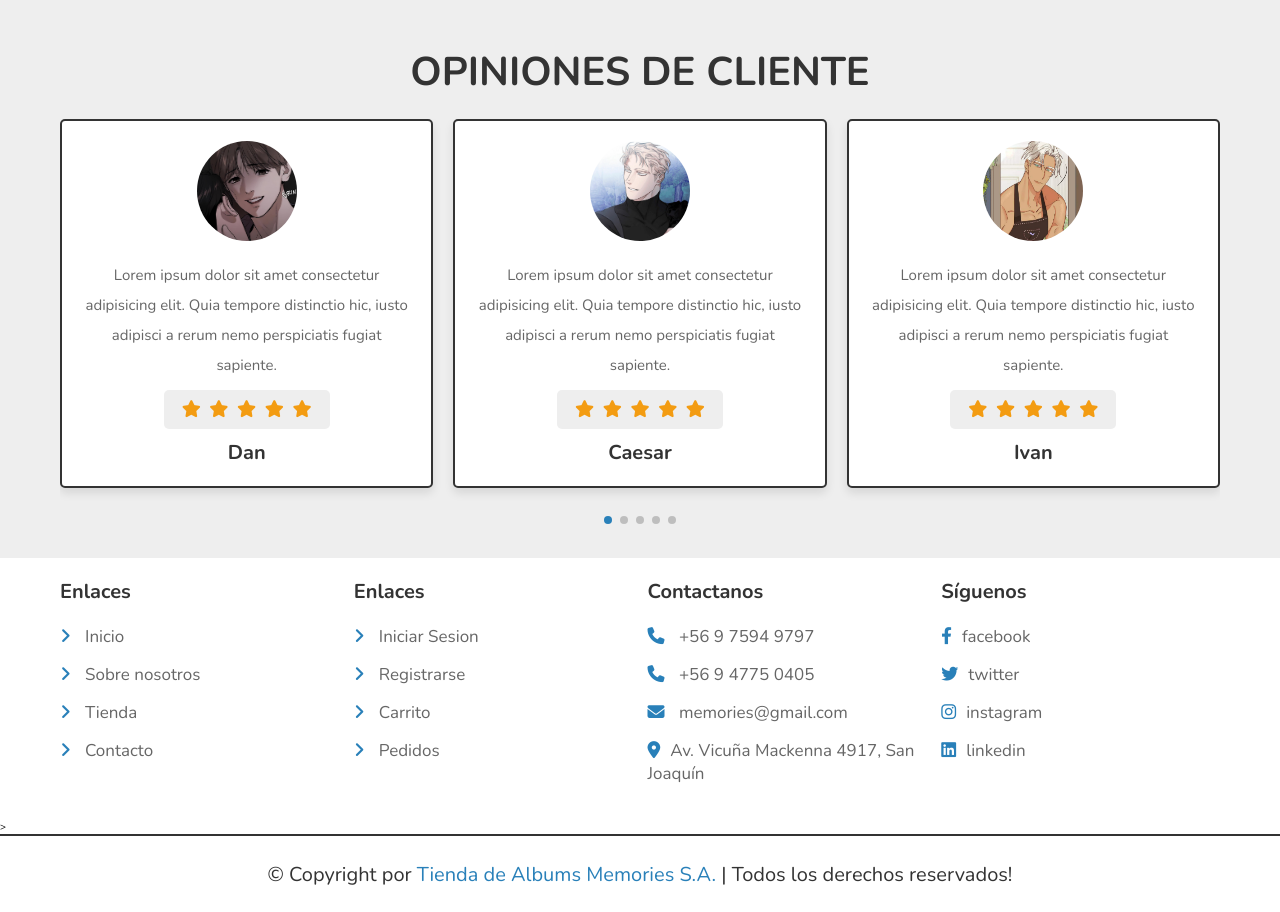
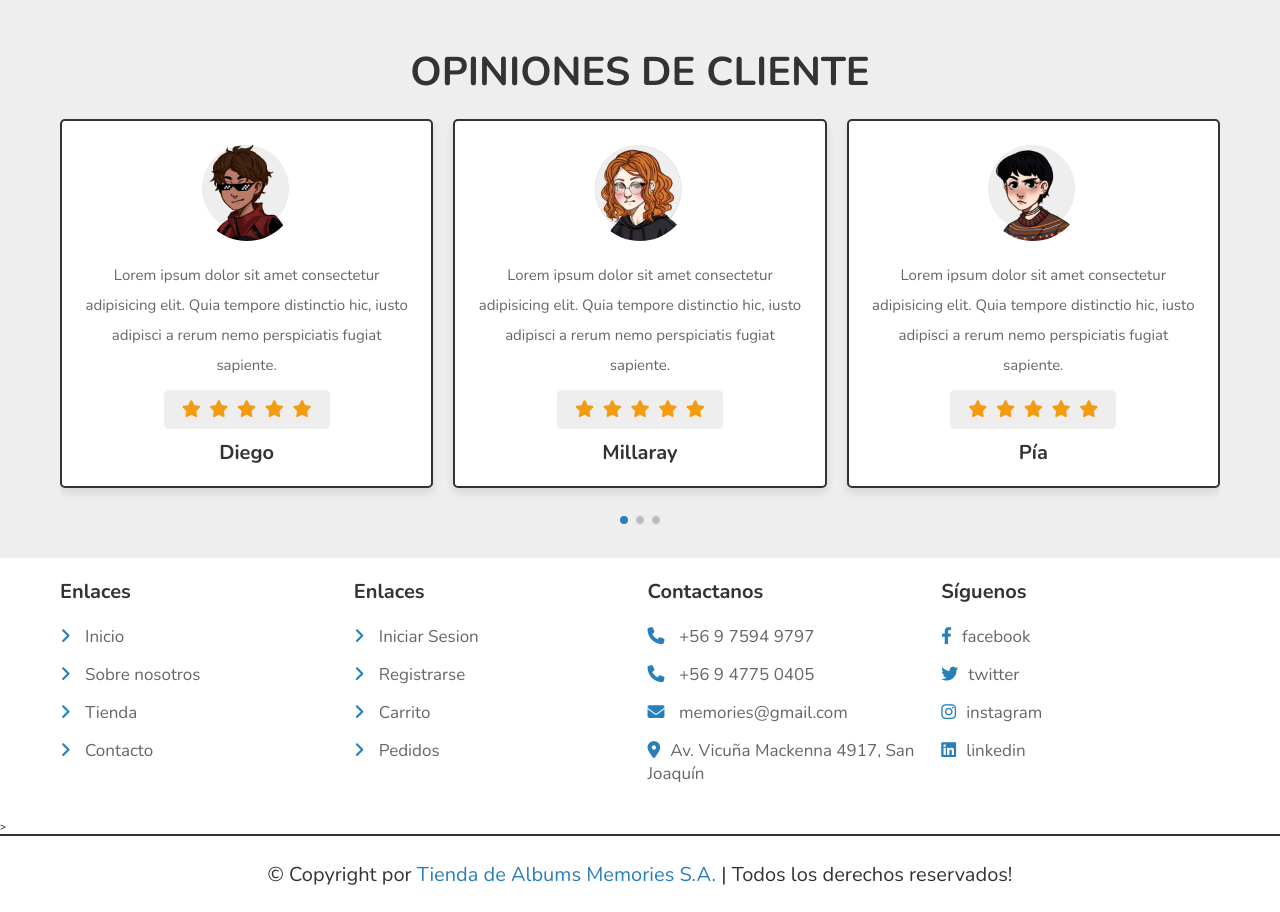
Before and after one commit to aleejandra2/Tercera_Prueba, a Django app: page /nosotros/ in a window 1280 px wide. Shown: the part 975-1887 px from the top of the page. Run offline with Django 4.2, Linux system fonts and the light colour scheme; some libraries are stand-ins or nearby versions.

Commit message:
cambios
se eliminaron y agregaron imagenes de cada uno de los integrantes

```diff
--- a/store/templates/store/nosotros.html
+++ b/store/templates/store/nosotros.html
@@ -37,7 +37,7 @@
         <div class="swiper-wrapper">
 
            <div class="swiper-slide slide">
-              <img src="{% static 'images/Dan.jpeg' %}" alt="">
+              <img src="{% static 'images/diego.png' %}" alt="">
               <p>Lorem ipsum dolor sit amet consectetur adipisicing elit. Quia tempore distinctio hic, iusto adipisci a rerum nemo perspiciatis fugiat sapiente.</p>
               <div class="stars">
                  <i class="fas fa-star"></i>
@@ -46,11 +46,11 @@
                  <i class="fas fa-star"></i>
                  <i class="fas fa-star"></i>
               </div>
-              <h3> Dan</h3>
+              <h3> Diego</h3>
            </div>
 
            <div class="swiper-slide slide">
-              <img src="{% static 'images/Caesar.jpeg' %}" alt="">
+              <img src="{% static 'images/milla.png' %}" alt="">
               <p>Lorem ipsum dolor sit amet consectetur adipisicing elit. Quia tempore distinctio hic, iusto adipisci a rerum nemo perspiciatis fugiat sapiente.</p>
               <div class="stars">
                  <i class="fas fa-star"></i>
@@ -59,11 +59,11 @@
                  <i class="fas fa-star"></i>
                  <i class="fas fa-star"></i>
                </div>
-               <h3>Caesar</h3>
+               <h3>Millaray</h3>
             </div>
 
            <div class="swiper-slide slide">
-              <img src="{% static 'images/Ivan.jpeg' %}" alt="">
+              <img src="{% static 'images/pia.png' %}" alt="">
               <p>Lorem ipsum dolor sit amet consectetur adipisicing elit. Quia tempore distinctio hic, iusto adipisci a rerum nemo perspiciatis fugiat sapiente.</p>
               <div class="stars">
                  <i class="fas fa-star"></i>
@@ -72,33 +72,7 @@
                  <i class="fas fa-star"></i>
                  <i class="fas fa-star"></i>
                </div>
-              <h3> Ivan </h3>
-           </div>
-
-           <div class="swiper-slide slide">
-              <img src="{% static 'images/Dooshik.jpeg' %}" alt="">
-              <p>Lorem ipsum dolor sit amet consectetur adipisicing elit. Quia tempore distinctio hic, iusto adipisci a rerum nemo perspiciatis fugiat sapiente.</p>
-              <div class="stars">
-                 <i class="fas fa-star"></i>
-                 <i class="fas fa-star"></i>
-                 <i class="fas fa-star"></i>
-                 <i class="fas fa-star"></i>
-                 <i class="fas fa-star"></i>
-               </div>
-               <h3>Dooshik</h3>
-           </div>
-
-           <div class="swiper-slide slide">
-              <img src="{% static 'images/Jooha.jpeg' %}" alt="">
-              <p>Lorem ipsum dolor sit amet consectetur adipisicing elit. Quia tempore distinctio hic, iusto adipisci a rerum nemo perspiciatis fugiat sapiente.</p>
-              <div class="stars">
-                 <i class="fas fa-star"></i>
-                 <i class="fas fa-star"></i>
-                 <i class="fas fa-star"></i>
-                 <i class="fas fa-star"></i>
-                 <i class="fas fa-star-half-alt"></i>
-              </div>
-              <h3>Jooha</h3>
+              <h3> Pía </h3>
            </div>
 
          </div>
```
Also changed, not shown: store/static/images/Caesar.jpeg (deleted), store/static/images/Dan.jpeg (deleted), store/static/images/Dooshik.jpeg (deleted), store/static/images/Ivan.jpeg (deleted), store/static/images/Ivan_RPrsFNR.jpeg (deleted), store/static/images/Ivan_ylykios.jpeg (deleted), store/static/images/Jooha.jpeg (deleted), store/static/images/diego.png (added), store/static/images/milla.png (added), store/static/images/pia.png (added).
